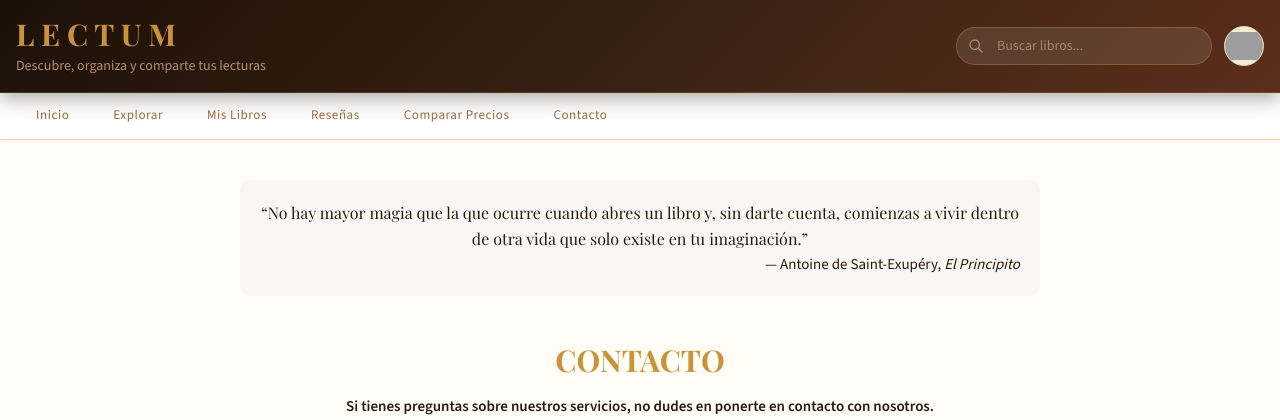
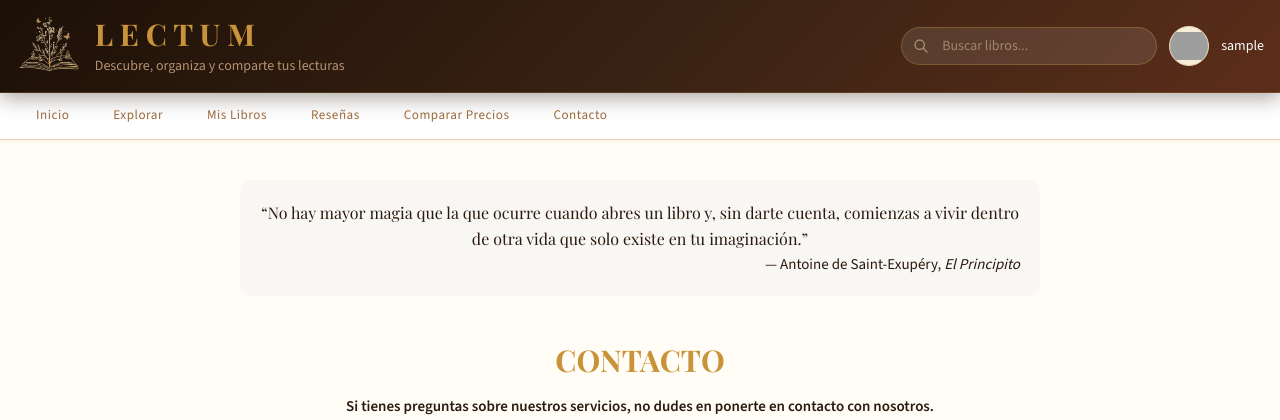
Before and after one commit to JessiCT123/lectum, a PHP site: page /lectum/Vista/pestanias/contacto.php in a window 1280 px wide. Shown: the top 420 px of the page. Run offline with PHP 8.4, Linux system fonts and the light colour scheme; the visitor is signed in with stand-in values (Sample User, id 1); grey boxes are pictures that could not be loaded.

Commit message:
añado el logo al  banner en el header
falta configurar nav fijo

```diff
--- a/Vista/header.php
+++ b/Vista/header.php
@@ -15,11 +15,13 @@ $paginaActual = basename($_SERVER['REQUEST_URI']);
     <title>Mi Biblioteca Personal</title>
 
     <link rel="stylesheet" href="<?= BASE_URL ?>/Vista/assets/css/styles.css">
-    <link rel="stylesheet" href="https://cdnjs.cloudflare.com/ajax/libs/font-awesome/6.5.1/css/all.min.css"/>
+    <link rel="stylesheet" href="https://cdnjs.cloudflare.com/ajax/libs/font-awesome/6.5.1/css/all.min.css" />
 
     <script src="https://cdn.jsdelivr.net/npm/@tailwindcss/browser@4"></script>
 
-    <script>window.BASE_URL = '<?= BASE_URL ?>';</script>
+    <script>
+        window.BASE_URL = '<?= BASE_URL ?>';
+    </script>
     <script src="<?= BASE_URL ?>/Vista/assets/js/func.js" defer></script>
     <script src="<?= BASE_URL ?>/Vista/assets/js/events.js" defer></script>
 
@@ -34,25 +36,33 @@ $paginaActual = basename($_SERVER['REQUEST_URI']);
         <header class="bg-gradient-to-r from-[#1a1a2e] to-[#16213e] border-b border-[#2a2a4a] sticky top-0 z-50">
             <div class="max-w-7xl mx-auto px-4 py-4">
                 <div class="flex items-center justify-between">
-
+                    <div class="flex items-center gap-3">
+                        <!-- LOGO -->
+                        <div class="logo-container">
+                                <img src="<?= BASE_URL ?>/Vista/assets/img/logo4.png"
+                                    class="logo h-15 w-auto object-contain"
+                                    alt="Logo Lectum">
+                            </a>
+                        </div>
                         <div>
                             <h1 id="titulo-pg" class="font-display text-2xl md:text-3xl font-bold text-[#f4a261]">L E C T U
                                 M</h1>
                             <p id="bienvenida-msg" class="text-sm text-[#a8a5a0] mt-1">Descubre, organiza y comparte tus
                                 lecturas</p>
                         </div>
+                    </div>
 
                     <!-- Buscador + botón perfil -->
                     <div class="flex items-center gap-3">
 
                         <!-- Buscador global - redirige a Explorar + filtra por autor -->
-                        <div class="relative">
+                        <div class="relative ">
                             <input type="text" id="search-input" placeholder="Buscar libros..."
                                 class="bg-[#2a2a4a] border border-[#3a3a5a] rounded-full px-4 py-2 pl-10 text-sm w-48 md:w-64 focus:outline-none focus:border-[#f4a261] transition-colors">
                             <svg class="absolute left-3 top-1/2 -translate-y-1/2 w-4 h-4 text-[#a8a5a0]" fill="none"
                                 stroke="currentColor" viewbox="0 0 24 24">
                                 <path stroke-linecap="round" stroke-linejoin="round" stroke-width="2"
-                                      d="M21 21l-6-6m2-5a7 7 0 11-14 0 7 7 0 0114 0z"/>
+                                    d="M21 21l-6-6m2-5a7 7 0 11-14 0 7 7 0 0114 0z" />
                             </svg>
                         </div>
 
@@ -72,6 +82,7 @@ $paginaActual = basename($_SERVER['REQUEST_URI']);
                                     </a>
                                 </span>
                             </button>
+                            <span style="color:#ffffff; font-size:14px;position:relative; top:0; display:inline-block; vertical-align:middle;"><?php echo $_SESSION['usuario']; ?></span>
                         <?php else: ?>
                             <a href="<?= BASE_URL ?>/auth" id="boton-perfil"
                                 class="relative w-10 h-10 rounded-full bg-[#2a2a4a] flex items-center justify-center overflow-hidden border border-transparent hover:border-[#f4a261] transition-all">
```
Lines whose indentation alone changed are shown as unchanged.
